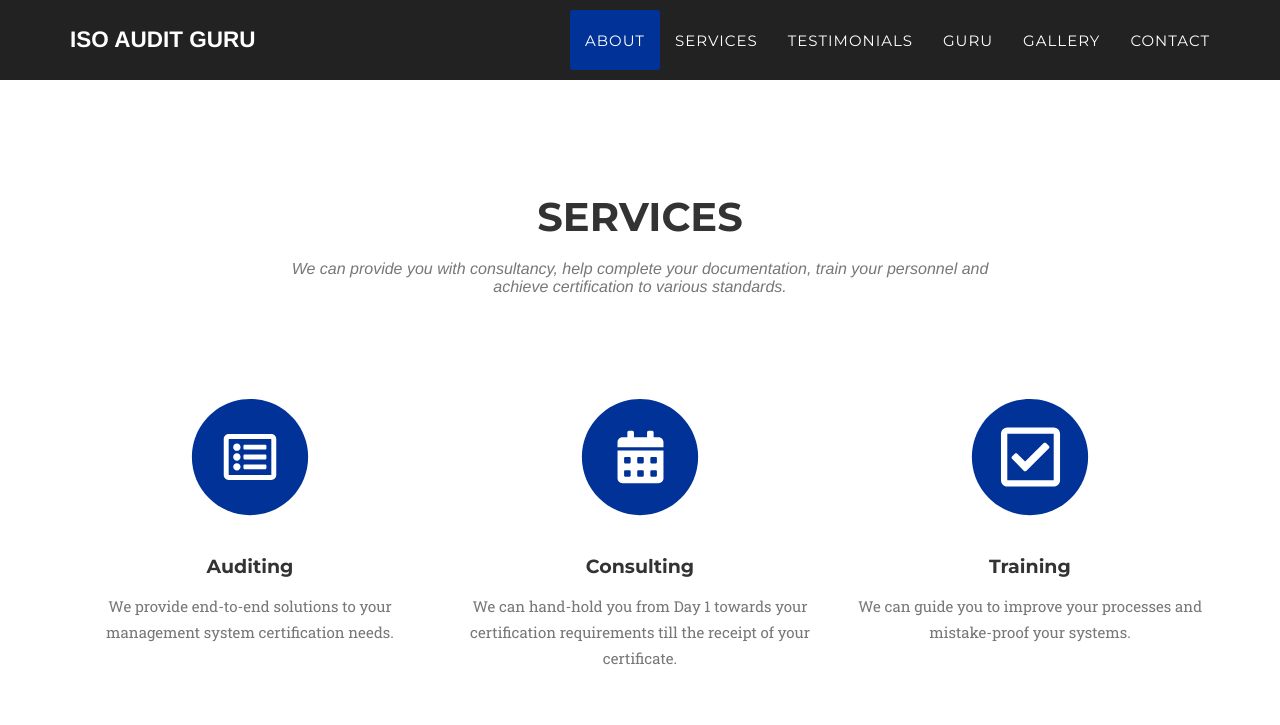
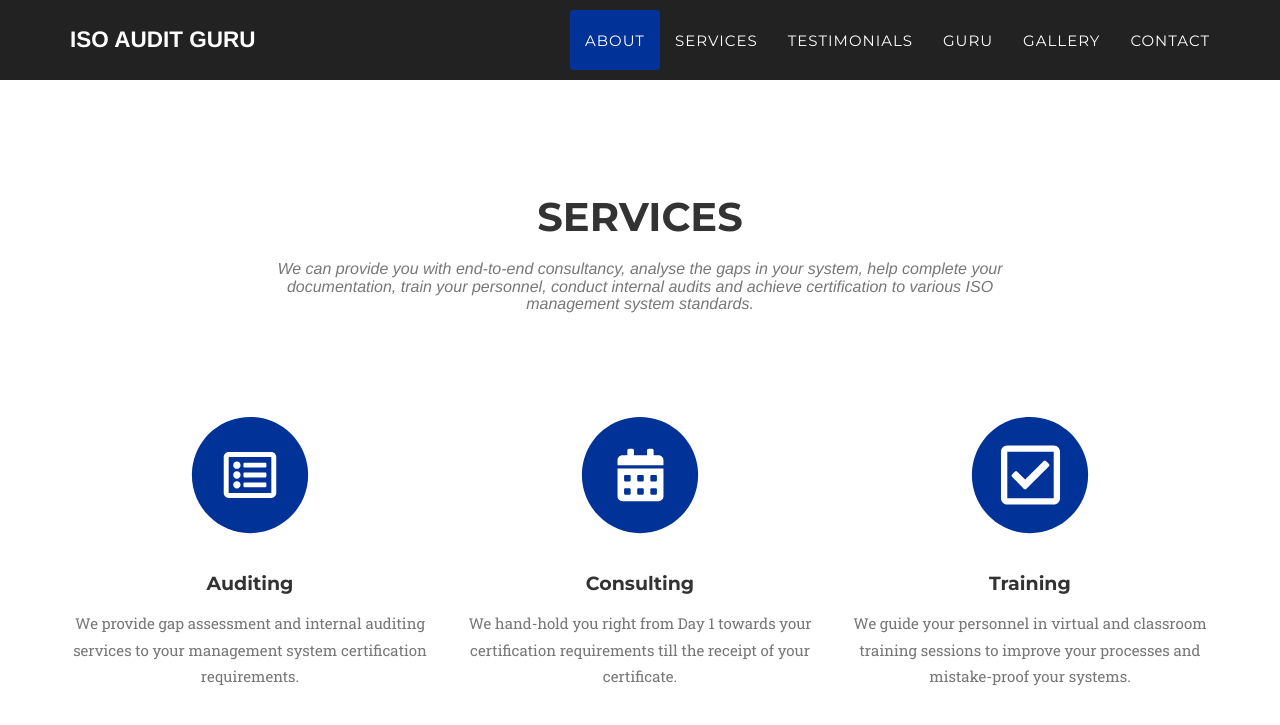
Before and after one commit to ISO-Audit-Guru/ISO-Audit-Guru.github.io, a Jekyll site: the page built from index.html, in a window 1280 px wide and 900 px high, scrolled down 2874 px. Shown: the top 725 px of the window. Built offline with Jekyll 4.4.1, drawn with Linux system fonts in a browser that asks for light colours; nearby versions of some CDN libraries; some web fonts are replaced.

Commit message:
Update services.html

```diff
--- a/_includes/services.html
+++ b/_includes/services.html
@@ -4,8 +4,8 @@
             <div class="row">
                 <div class="col-lg-offset-2 col-lg-8 text-center">
                     <h1 class="section-heading">Services</h1>
-                    <h3 class="section-subheading text-muted">We can provide you with consultancy, help complete your documentation, train your personnel and achieve certification to
-                    various standards.</h3>
+                    <h3 class="section-subheading text-muted">We can provide you with end-to-end consultancy, analyse the gaps in your system, help complete your documentation, train your personnel, conduct internal audits and achieve certification to
+                    various ISO management system standards.</h3>
                 </div>
             </div>
             <div class="row text-center">
@@ -15,7 +15,7 @@
                       <i class="far fa-list-alt fa-inverse" data-fa-transform="shrink-9"></i>
                   </span>
                     <h4 class="service-heading">Auditing</h4>
-                    <p class="text-muted">We provide end-to-end solutions to your management system certification needs.</p>
+                    <p class="text-muted">We provide gap assessment and internal auditing services to your management system certification requirements.</p>
                 </div>
                 <div class="col-md-4 fa-8x">
                     <span class="fa-layers fa-fw">
@@ -23,7 +23,7 @@
                         <i class="fas fa-calendar-alt fa-inverse" data-fa-transform="shrink-9"></i>
                     </span>
                     <h4 class="service-heading">Consulting</h4>
-                    <p class="text-muted">We can hand-hold you from Day 1 towards your certification requirements till the receipt of your certificate.</p>
+                    <p class="text-muted">We hand-hold you right from Day 1 towards your certification requirements till the receipt of your certificate.</p>
                 </div>
                 <div class="col-md-4 fa-8x">
                     <span class="fa-layers fa-fw">
@@ -31,7 +31,7 @@
                         <i class="far fa-check-square fa-inverse" data-fa-transform="shrink-7"></i>
                     </span>
                     <h4 class="service-heading">Training</h4>
-                    <p class="text-muted">We can guide you to improve your processes and mistake-proof your systems.</p>
+                    <p class="text-muted">We guide your personnel in virtual and classroom training sessions to improve your processes and mistake-proof your systems.</p>
                 </div>
             </div>
         </div>
```
